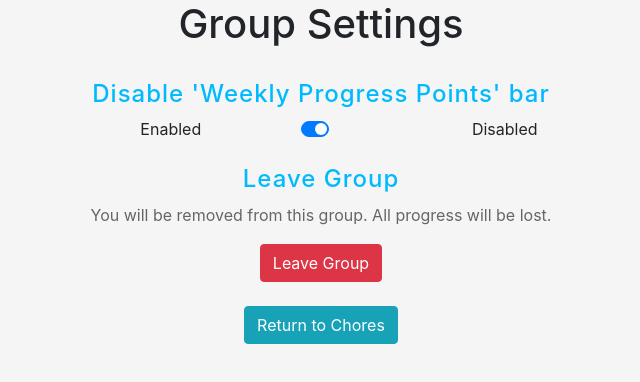
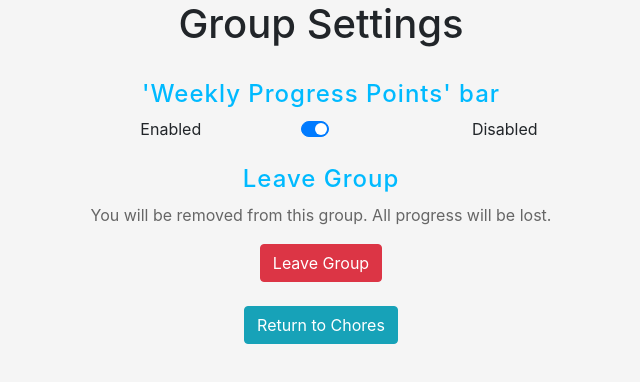
Before and after one commit to BrennanBeeler/CS5340_ChoreChasers, a React (Create React App) app: page /groupSettings in a window 1280 px wide. Shown: the top 382 px of the page, without its empty margins (319-959 px from the left). Built offline with nearby package versions, Linux system fonts and the light colour scheme.

Commit message:
more clear wording for toggle

```diff
--- a/src/components/group-settings/group-settings.js
+++ b/src/components/group-settings/group-settings.js
@@ -29,7 +29,7 @@ const GroupSettings = ({
           <br/>
 
             <h4>
-                Disable 'Weekly Progress Points' bar
+                'Weekly Progress Points' bar
             </h4>
             <div className="custom-control custom-switch d-flex justify-content-around">
               <p/><p/>
```
